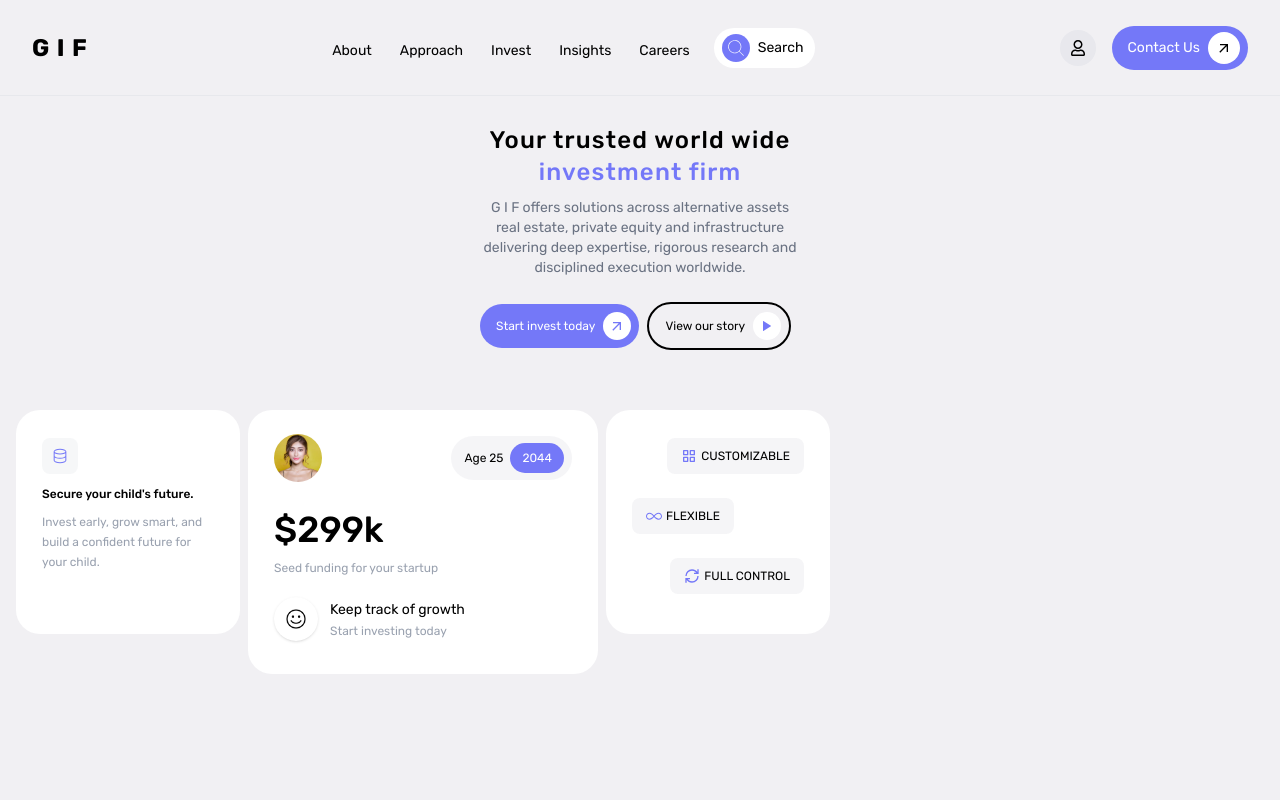
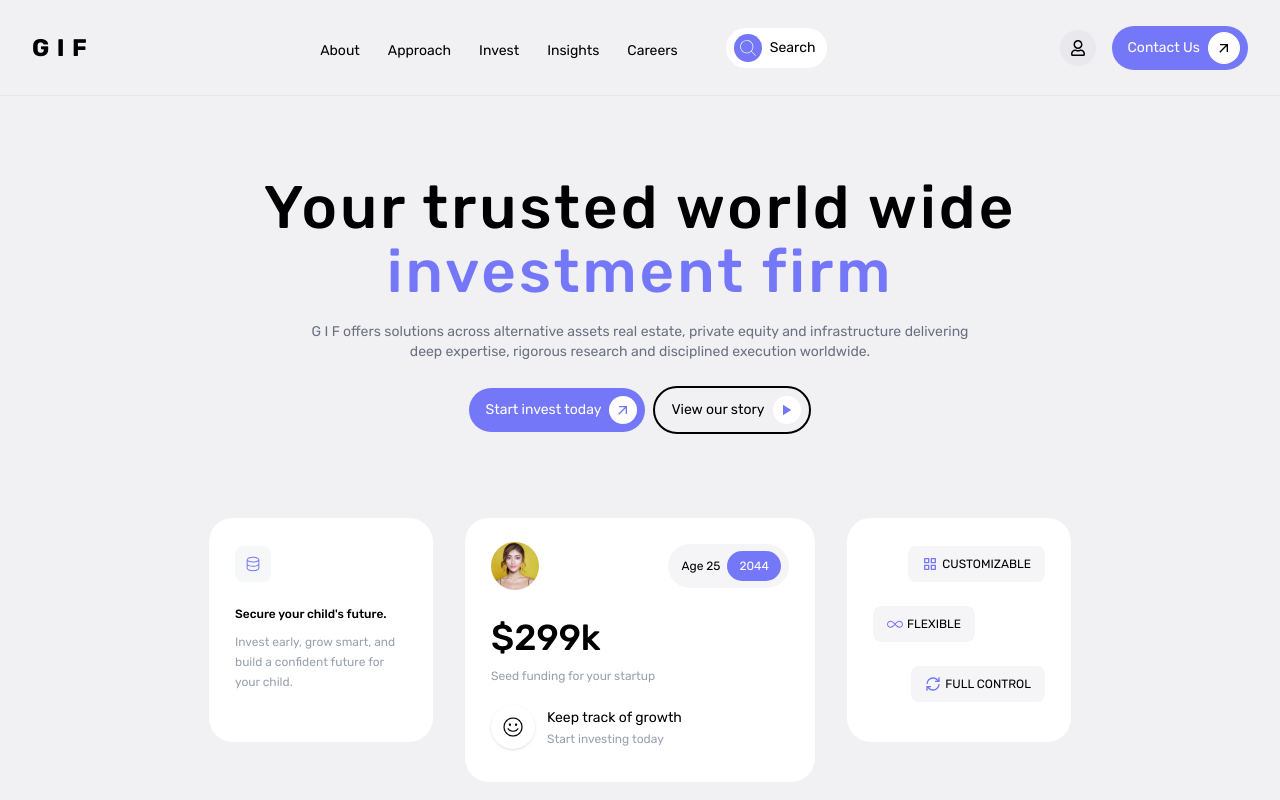
Before and after one commit to rosanno/gif-landing-page, a React (Vite) app: page / in a window 1280 px wide. Built offline with nearby package versions, Linux system fonts and the light colour scheme.

Commit message:
style(components): improve responsive design in Header and About

```diff
--- a/src/components/About.tsx
+++ b/src/components/About.tsx
@@ -108,29 +108,29 @@ const About = () => {
     : [...cardList, ...cardList];
 
   return (
-    <section className="mt-7">
-      <div className="max-w-xs mx-auto text-center">
-        <h1 className="tracking-wider font-medium text-2xl">
+    <section className="mt-7 lg:mt-20 max-w-[1490px] mx-auto">
+      <div className="max-w-xs md:max-w-2xl lg:max-w-3xl mx-auto text-center">
+        <h1 className="tracking-wider font-medium text-2xl md:text-5xl lg:text-6xl md:leading-14 lg:leading-16">
           Your trusted world wide{" "}
           <span className="text-[#7478F8]">
             investment firm
           </span>
         </h1>
-        <p className="text-sm text-gray-500 pt-2.5">
+        <p className="text-sm text-gray-500 pt-2.5 md:w-xl lg:w-2xl mx-auto lg:mt-2">
           G I F offers solutions across alternative assets
           real estate, private equity and infrastructure
           delivering deep expertise, rigorous research and
           disciplined execution worldwide.
         </p>
-        <div className="flex items-center gap-x-2 pt-6">
-          <Button className="rounded-full bg-[#7478F8]! text-xs pr-2 font-normal flex items-center gap-x-2">
+        <div className="flex items-center justify-center gap-x-2 pt-6">
+          <Button className="rounded-full bg-[#7478F8]! text-xs lg:text-sm pr-2 font-normal flex items-center gap-x-2">
             Start invest today
             <div className="bg-white rounded-full p-1.5">
               <MdOutlineArrowOutward className="size-4 text-[#7478F8]" />
             </div>
           </Button>
           <Button
-            className="rounded-full text-xs text-black! border-black! font-normal pr-2 flex items-center gap-x-2"
+            className="rounded-full text-xs text-black! lg:text-sm border-black! font-normal pr-2 flex items-center gap-x-2"
             variant="outline"
           >
             View our story
@@ -142,10 +142,10 @@ const About = () => {
       </div>
 
       <div
-        className="pt-10 overflow-x-auto scrollbar"
+        className="pt-6 lg:pt-16 overflow-x-auto scrollbar"
         ref={scrollContainerRef}
       >
-        <div className="flex gap-x-2 min-w-max px-4 mt-5">
+        <div className="flex justify-center gap-x-2 md:gap-x-5 lg:gap-x-8 min-w-max px-4 mt-5">
           {cardsToRender.map((card, idx) => (
             <motion.div
               key={idx}
@@ -166,7 +166,7 @@ const About = () => {
                     <div className="bg-gray-300/20 rounded-lg w-fit p-2.5">
                       <card.icon className="text-[#7478F8] size-4" />
                     </div>
-                    <div className="pb-5">
+                    <div className="pb-5 lg:pt-3">
                       <p className="text-xs font-medium pt-3">
                         {card.title}
                       </p>
--- a/src/components/Header.tsx
+++ b/src/components/Header.tsx
@@ -18,7 +18,7 @@ const Header = () => {
         isOpen={isOpen}
         setIsOpen={setIsOpen}
       />
-      <header className="px-4 lg:px-8 border-b border-gray-200/80 h-24 flex items-center">
+      <header className="px-4 lg:px-8 border-b border-gray-200/80 h-24 flex items-center max-w-[1490px] mx-auto">
         <div className="flex items-center justify-between w-full">
           <motion.button
             whileHover={{ scale: 1.1 }}
@@ -43,11 +43,13 @@ const Header = () => {
                 ))}
               </ul>
             </nav>
-            <div className="flex items-center gap-x-2 lg:bg-white rounded-full lg:pl-2 lg:pr-3 lg:py-1.5">
+            <div className="flex items-center gap-x-2 lg:bg-white rounded-full lg:pl-2 lg:pr-3 lg:ml-6 lg:py-1.5">
               <button className="bg-[#7478F8] p-2.5 lg:p-1 rounded-full">
                 <PiMagnifyingGlassThin className="size-6 lg:size-5 text-white" />
               </button>
-              <span className="text-sm hidden lg:inline-flex">Search</span>
+              <span className="text-sm hidden lg:inline-flex">
+                Search
+              </span>
             </div>
           </div>
           <div className="hidden lg:flex items-center gap-x-4">
```
